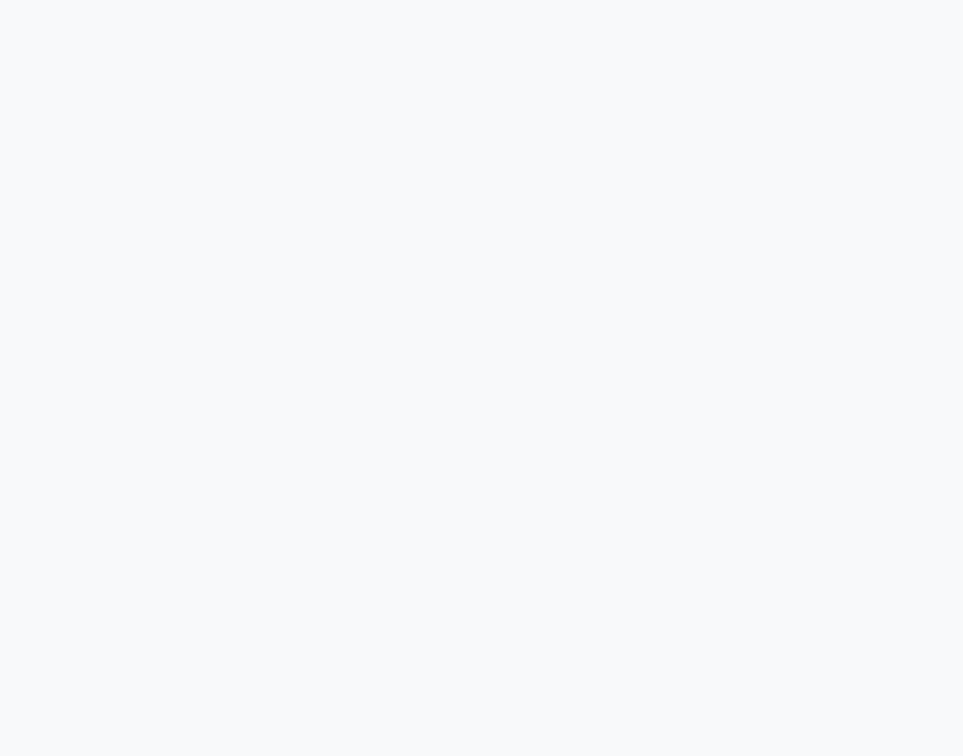
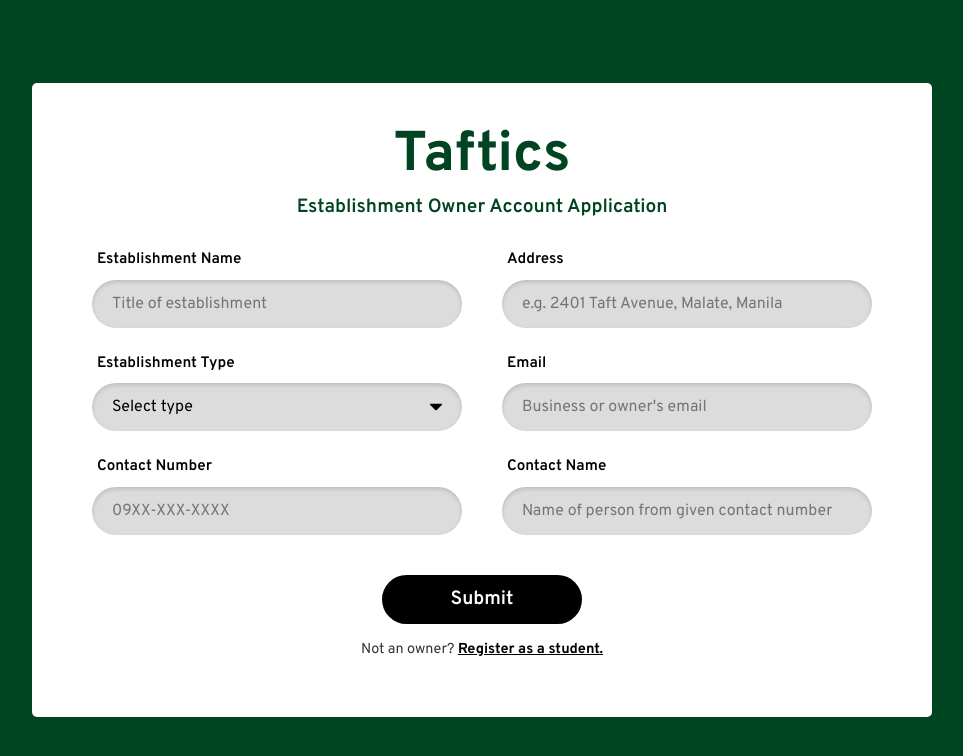
Before and after one commit to Gabiesaur/CCAPDEV-MCO, a React (Vite) app in the folder taftics/: page /apply in a window 1280 px wide. Before the commit this address had no page. Shown: the top 756 px of the page, without its empty margins (158-1121 px from the left). Built offline with nearby package versions, Linux system fonts and the light colour scheme.

Commit message:
registration routing

```diff
--- a/taftics/src/App.jsx
+++ b/taftics/src/App.jsx
@@ -18,6 +18,7 @@ import AboutUsPage from "./pages/AboutUsPage";
 import BrowsePage from "./pages/BrowsePage";
 import LoginPage from "./pages/LoginPage";
 import RegPage from "./pages/RegPage";
+import OwnerAppPage from "./pages/OwnerAppPage";
 
 // 1. MOCK DATABASE (The "Backend")
 const MOCK_DB = [
@@ -129,6 +130,12 @@ function App() {
     return { success: true };
   };
 
+  const apply = (applicant) => {
+    if (MOCK_DB.find((u) => u.email === applicant.email)) {
+      return { success: false, message: "Username already taken." };
+    }
+  };
+
   const logout = () => {
     setUser(null);
     localStorage.removeItem("currentUser");
@@ -159,6 +166,7 @@ function App() {
         {/* Pass Auth Functions to Login/Reg */}
         <Route path="/login" element={<LoginPage onLogin={login} />} />
         <Route path="/register" element={<RegPage onRegister={register} />} />
+        <Route path="/apply" element={<OwnerAppPage onRegister={apply} />} />
       </Routes>
     </BrowserRouter>
   );
--- a/taftics/src/pages/OwnerAppPage.jsx
+++ b/taftics/src/pages/OwnerAppPage.jsx
@@ -1,4 +1,5 @@
 import React, { useState } from "react";
+import { Link } from "react-router-dom";
 import "../styles/OwnerAppPage.css";
 
 const OwnerAppPage = () => {
@@ -126,9 +127,9 @@ const OwnerAppPage = () => {
 
             <p className="switch-account-text">
               Not an owner?{" "}
-              <a href="/register-student" className="switch-link">
+              <Link to="/register" className="switch-link">
                 Register as a student.
-              </a>
+              </Link>
             </p>
           </div>
         </form>
--- a/taftics/src/pages/RegPage.jsx
+++ b/taftics/src/pages/RegPage.jsx
@@ -1,4 +1,5 @@
 import React, { useState, useRef } from "react";
+import { Link } from "react-router-dom";
 import "../styles/RegPage.css";
 
 const RegPage = () => {
@@ -139,9 +140,9 @@ const RegPage = () => {
 
             <p className="switch-account-text">
               Owning an establishment?{" "}
-              <a href="/register-student" className="switch-link">
+              <Link to="/apply" className="switch-link">
                 Apply here.
-              </a>
+              </Link>
             </p>
           </div>
         </form>
```
